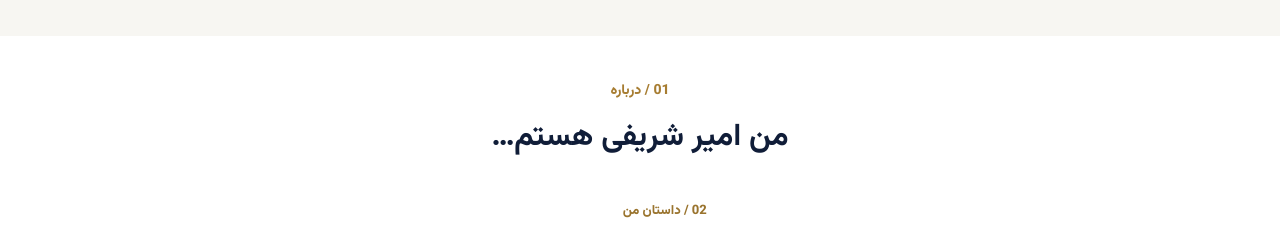
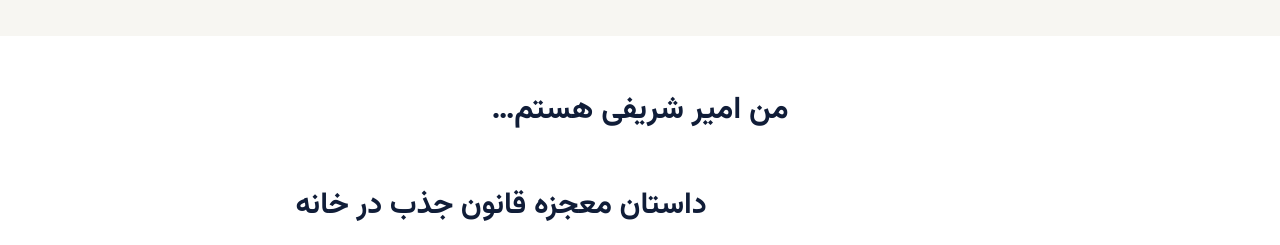
Before and after one commit to amirsharifiafkaremojezegar-jpg/afkaremojezegar, a plain HTML site: page index.html in a window 1280 px wide. Shown: the part 651-896 px from the top of the page. Drawn offline with Linux system fonts and the light colour scheme.

Commit message:
Remove numbered about and story labels

```diff
--- a/index.html
+++ b/index.html
@@ -31,11 +31,11 @@ footer{background:#081326;color:#dbe2ed;padding:30px 0}.foot{display:flex;align-
 <header><div class="container nav"><a class="brand" href="#home"><img src="https://afkaremojezegar2.wordpress.com/wp-content/uploads/2026/11/afkare-mojezegar-official-logo.png" alt="لوگوی رسمی افکار معجزه‌گر"><span>افکار معجزه‌گر<small>نماینده رسمی پرورش افکار امیرشریفی</small></span></a><button class="navbtn" id="navbtn" aria-label="نمایش فهرست">☰</button><nav class="navlinks" id="navlinks"><a href="#home">صفحه اصلی</a><a href="#courses">دوره‌ها و محصولات</a><a href="#app-download">دانلود اپلیکیشن</a><a href="#free">آموزش‌های رایگان</a><a href="#library">کتابخانه رایگان</a><a href="#results">نتایج شما</a><a href="#about">معرفی افکار معجزه‌گر</a><a href="#teacher">معرفی مدرس</a><a href="#representative">نماینده رسمی</a><a href="#contact">تماس</a></nav></div></header>
 <main><section class="section" id="about"><div class="container"><div class="heading"><div class="eyebrow">آشنایی با مجموعه</div><h2>معرفی افکار معجزه‌گر</h2></div><div class="about"><img src="https://afkaremojezegar2.wordpress.com/wp-content/uploads/2026/11/ostad-amir-sharifi-two-official-logos.png" alt="معرفی استاد امیرشریفی با لوگوهای رسمی"><div><h2>آموزش پرورش افکار و رشد فردی</h2><p>افکار معجزه‌گر با هدف معرفی آموزش‌های پرورش افکار، دوره‌های آموزشی و محتوای رایگان در زمینه رشد فردی و موفقیت ایجاد شده است. در این مجموعه می‌توانید با آموزش‌های استاد امیرشریفی، فایل‌های صوتی، پادکست‌ها، آموزش‌های تصویری و داستان‌های موفقیت آشنا شوید.</p><p>هدف این وب‌سایت فراهم کردن دسترسی آسان به منابع آموزشی و همراهی مخاطبان در مسیر یادگیری و تغییر است.</p><a class="btn goldbtn" href="https://afkaremojezegar2.wordpress.com/about/">درباره افکار معجزه‌گر</a></div></div></div></section>
 <section class="section" id="teacher" style="padding:42px 0;background:#fff"><div class="container">
-<div class="heading"><div class="eyebrow">01 / درباره</div><h2>من امیر شریفی هستم…</h2></div>
+<div class="heading"><h2>من امیر شریفی هستم…</h2></div>
 <div class="about" style="grid-template-columns:minmax(0,42%) minmax(0,58%);gap:26px">
 <img src="https://parvaresheafkar.com/wp-content/themes/parvaresheafkar-gp/assets/img/amir-primary.webp" alt="امیر شریفی، بنیان‌گذار پرورش افکار" style="width:100%;height:auto;max-height:520px;object-fit:contain;background:transparent;border:0">
 <div>
-<span style="color:#9a742e;font-size:13px;font-weight:800">02 / داستان من</span>
+
 <h2 style="color:#101d38;font-size:clamp(22px,3vw,30px);margin:8px 0">داستان معجزه قانون جذب در خانه</h2>
 <p style="font-size:15px;color:#4d5b70;line-height:2">قانون جذب واقعا به معنای واقعی معجزه زندگی من بود، من نتایج بزرگی از قانون جذب دیدم و زندگیمو از این رو به اون رو کردم، بعد تصمیم گرفتم بیام مسیری که رفتم رو به دیگران هم یاد بدم</p>
 <p><a class="btn goldbtn" href="https://parvaresheafkar.com/" target="_blank" rel="noopener">داستان کامل معجزه قانون جذب در زندگی من رو اینجا بخونید</a></p>
```
